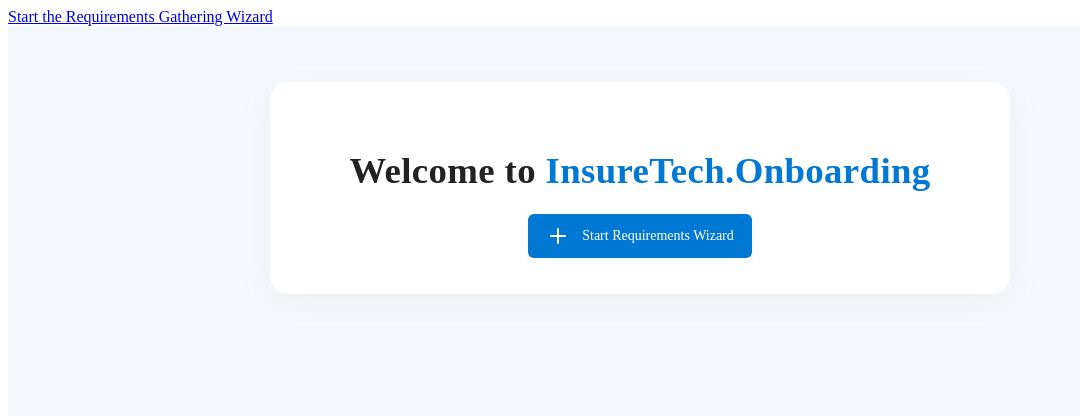
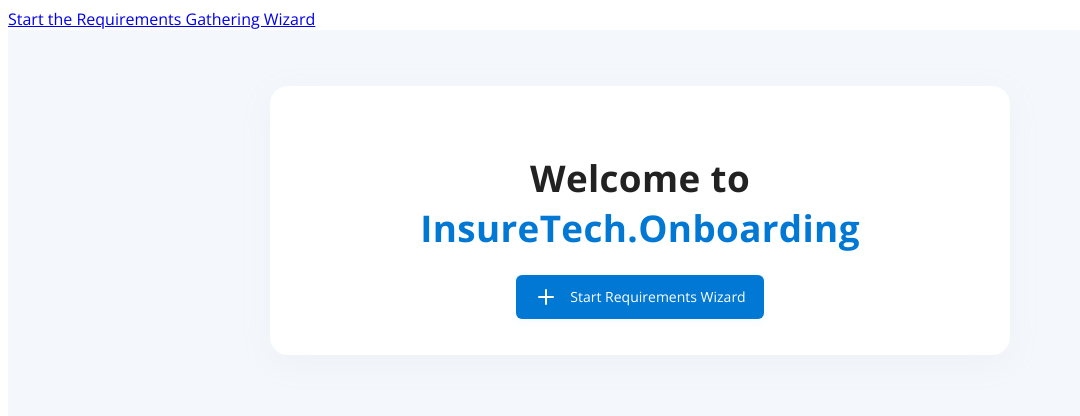
Before and after one commit to Xiaoliuliu666-leaner/Test.Onboarding, an Angular app: page / in a window 1280 px wide. Shown: the top 416 px of the page, without its empty margins (0-1080 px from the left). Built offline with nearby package versions, Linux system fonts and the light colour scheme.

Commit message:
apply @fontsource/open-sans as global font for cross-platform consistency
Imported Open Sans font CSS and set as default font-family in styles

```diff
--- a/src/styles.scss
+++ b/src/styles.scss
@@ -1,3 +1,11 @@
+@import '@fontsource/open-sans/400.css';
+@import '@fontsource/open-sans/600.css';
+@import '@fontsource/open-sans/700.css';
+
+body {
+  font-family: 'Open Sans', Arial, sans-serif;
+}
+
 .portal-layout {
   display: flex;
   min-height: 100vh;
```
